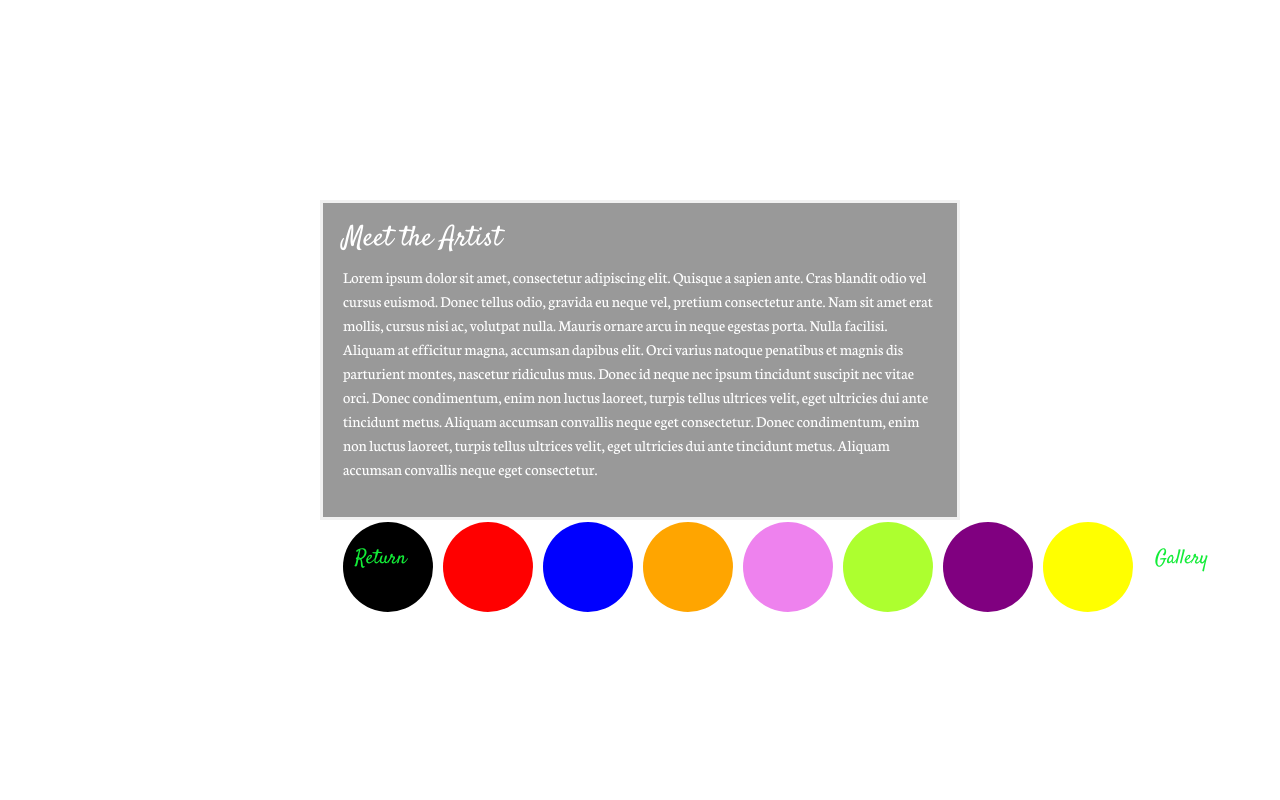
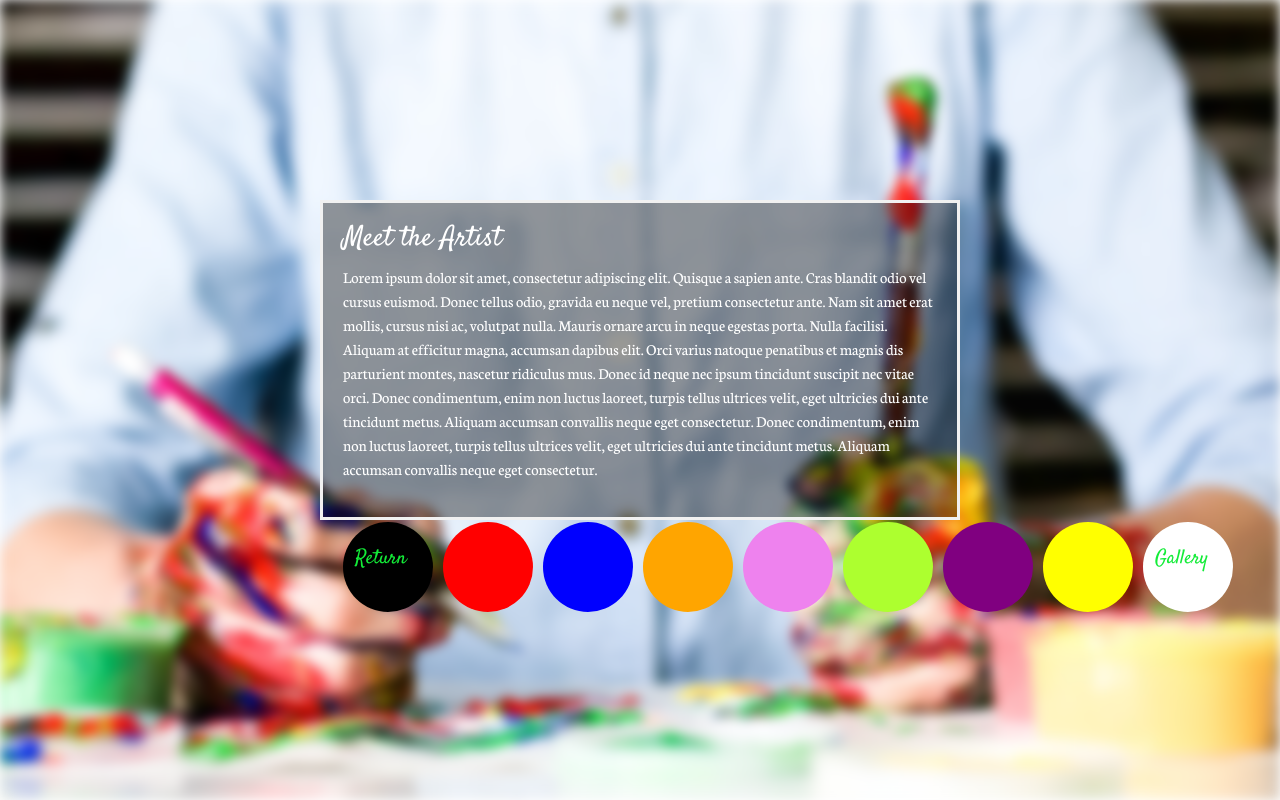
Before and after one commit to ambreenfafzal/Artpage-bootstrap, a plain HTML site: page about/about.html in a window 1280 px wide. Drawn offline with nearby package versions, Linux system fonts and the light colour scheme; the site is published under a folder, as on GitHub Pages, so addresses that start at the root find nothing.

```diff
--- a/about/style.css
+++ b/about/style.css
@@ -4,7 +4,7 @@ body, html {
 }
 
 .background {
-    background-image: url("/assets/images/aboutphoto.jpg");
+    background-image: url("../assets/images/aboutphoto.jpg");
     height: 100%;
     background-size: cover;
     background-position: center;
```
